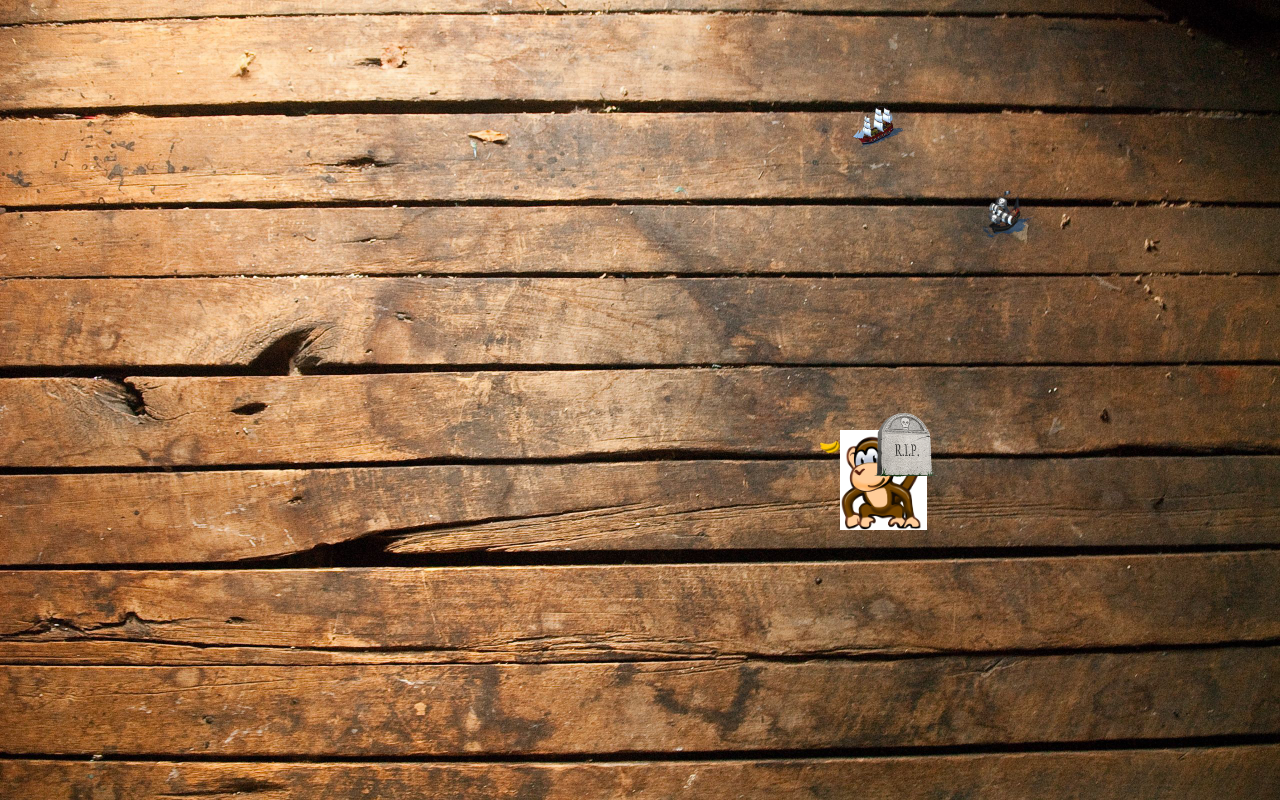
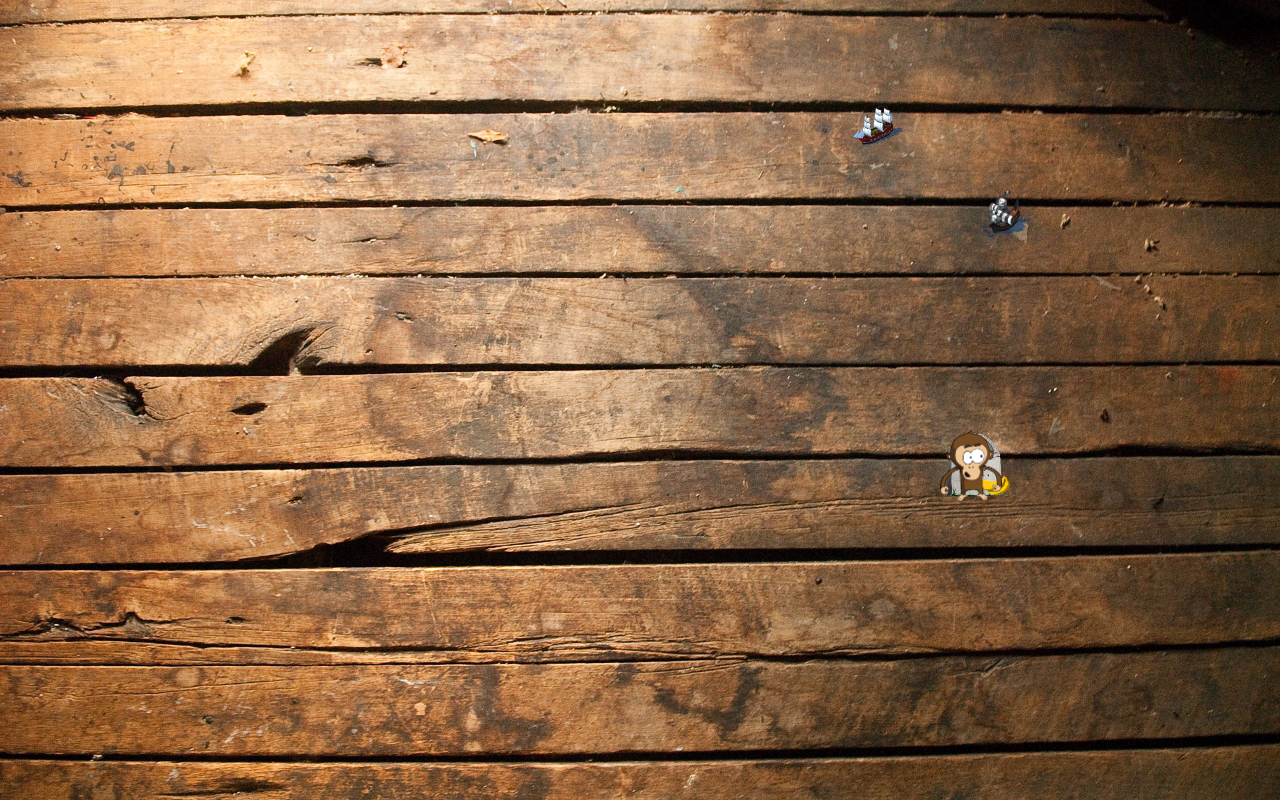
Before and after one commit to Chris86g/Treasure-Hunters, a plain HTML site: page index.html in a window 1280 px wide. Shown: the top 800 px of the page. Drawn offline with Linux system fonts and the light colour scheme.

Commit message:
monkey set

```diff
--- a/css/style.css
+++ b/css/style.css
@@ -72,26 +72,26 @@
 
 .palm {
   position: absolute;
-  z-index: 10;
+  z-index: 5;
   width: 100px;
   height: 100px;
   background-image: url(../img/monkey/palm2.png);
   background-repeat: no-repeat;
   background-size: contain;
-  top: 400px;
-  left: 850px;
+  top: 380px;
+  left: 920px;
 }
 
 .monkey {
   position: absolute;
   z-index: 10;
-  width: 100px;
-  height: 100px;
-  background-image: url(../img/monkey/monkey.png);
+  width: 75px;
+  height: 75px;
+  background-image: url(../img/monkey/monkey7.png);
   background-repeat: no-repeat;
   background-size: contain;
   top: 430px;
-  left: 840px;
+  left: 940px;
 }
 
 /*.monkeyFace {
@@ -114,30 +114,30 @@
   background-image: url(../img/monkey/banana.png);
   background-repeat: no-repeat;
   background-size: contain;
-  top: 430px;
-  left: 840px;
+  top: 310px;
+  left: 990px;
 }
 
 .bananas {
   position: absolute;
-  z-index: 10;
-  width: 20px;
-  height: 20px;
+  z-index: 8;
+  width: 30px;
+  height: 30px;
   background-image: url(../img/monkey/bananas.png);
   background-repeat: no-repeat;
   background-size: contain;
-  top: 440px;
-  left: 820px;
+  top: 475px;
+  left: 980px;
 }
 
 .grave {
   position: absolute;
-  z-index: 10;
+  z-index: 6;
   width: 70px;
   height: 70px;
   background-image: url(../img/monkey/RIP.png);
   background-repeat: no-repeat;
   background-size: contain;
-  top: 410px;
-  left: 870px;
+  top: 430px;
+  left: 940px;
 }
```
Also changed, not shown: img/monkey/monkey.png (deleted), img/monkey/monkey7.png (added).
